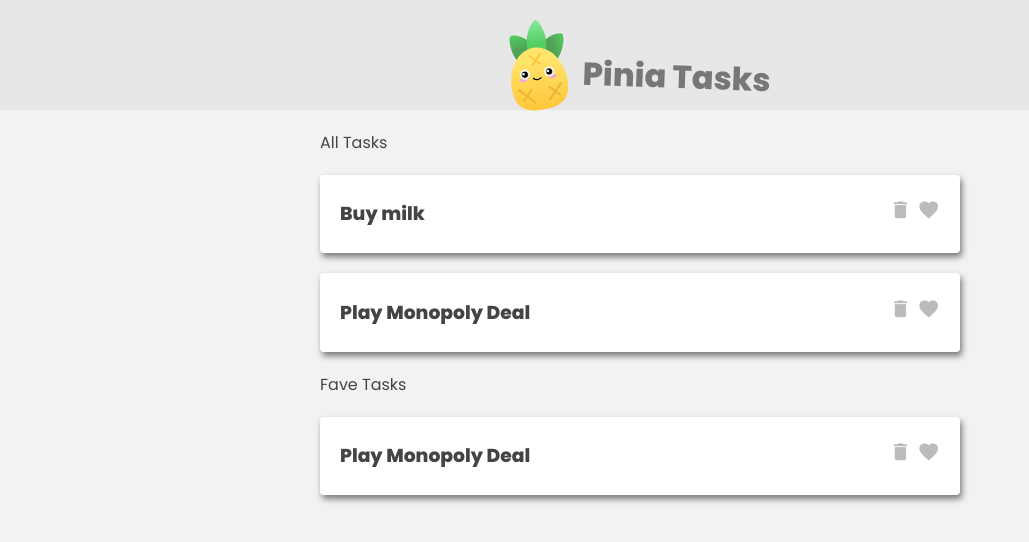
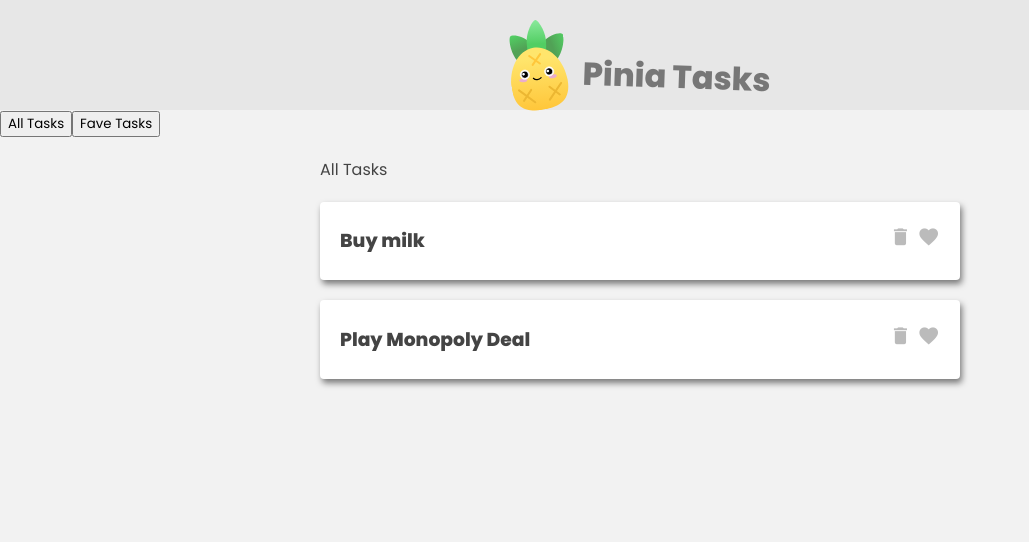
Before and after one commit to reginaalyssa/pinia-tasks, a Vue app: page / in a window 1280 px wide. Shown: the top 542 px of the page, without its empty margins (0-1029 px from the left). Built offline with nearby package versions, Linux system fonts and the light colour scheme.

Commit message:
Implement filters to toggle between showing all tasks and favorite tasks

```diff
--- a/src/App.vue
+++ b/src/App.vue
@@ -4,13 +4,17 @@
       <img src="./assets/pinia-logo.svg" alt="Pinia Logo" />
       <h1>Pinia Tasks</h1>
     </header>
-    <div class="task-list">
+    <nav class="filter">
+      <button @click="filter = 'All'">All Tasks</button>
+      <button @click="filter = 'Faves'">Fave Tasks</button>
+    </nav>
+    <div class="task-list" v-if="filter === 'All'">
       <p>All Tasks</p>
       <div v-for="task in tasksStore.tasks">
         <TaskDetails :task="task" />
       </div>
     </div>
-    <div class="task-list">
+    <div class="task-list" v-if="filter === 'Faves'">
       <p>Fave Tasks</p>
       <div v-for="task in tasksStore.faves">
         <TaskDetails :task="task" />
@@ -22,12 +26,15 @@
 <script>
   import TaskDetails from '@/components/TaskDetails.vue'
   import { useTasksStore } from '@/stores/tasks'
+  import { ref } from 'vue'
 
   export default {
     setup() {
       const tasksStore = useTasksStore()
 
-      return { tasksStore }
+      const filter = ref("All")
+
+      return { tasksStore, filter }
     },
     components: {
       TaskDetails
```
